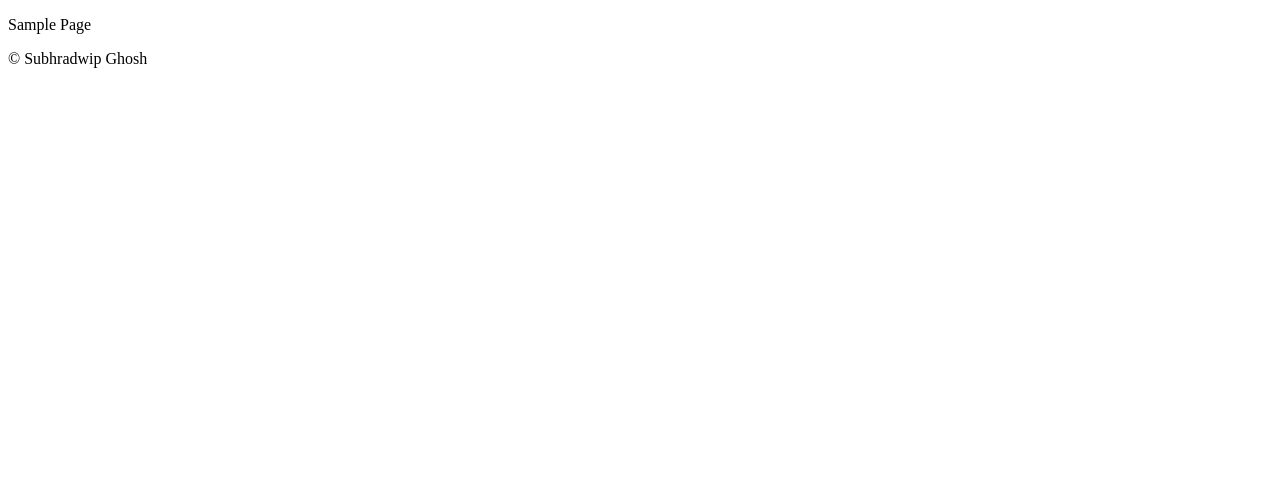
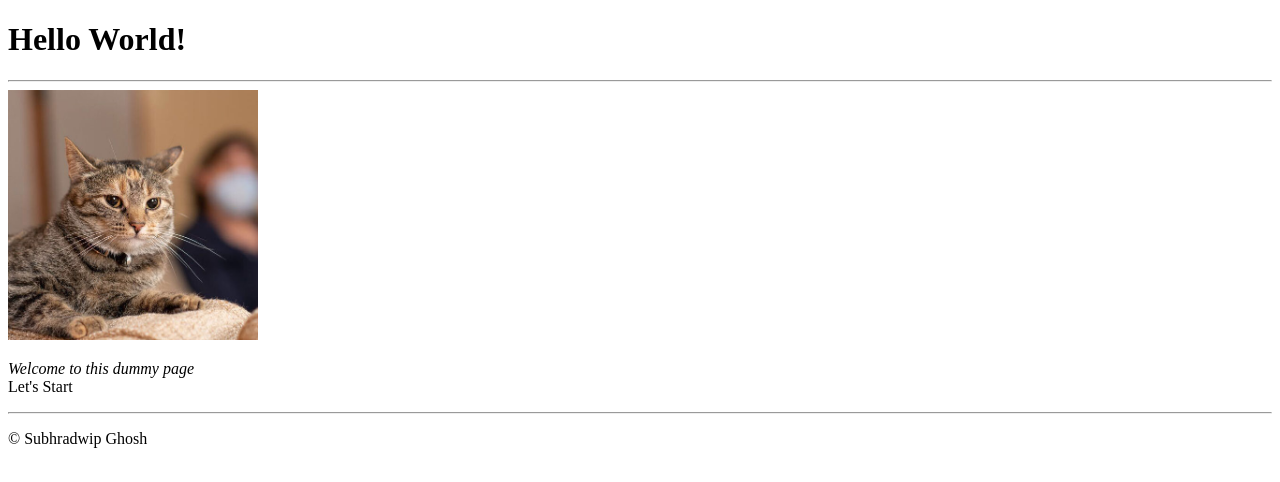
Before and after one commit to subhradwipghosh/subhradwipghosh.github.io, a plain HTML site: page index.html in a window 1280 px wide. Drawn offline with Linux system fonts and the light colour scheme.

Commit message:
initial commit

```diff
--- a/index.html
+++ b/index.html
@@ -5,8 +5,14 @@
 		<title>Index</title>
 	</head>
 	<body>
+		<header>
+			<h1> Hello World! </h1>
+			<hr>
+		</header>
 		<main>
-			<p> Sample Page </p>
+			<img src="img/cat.jpg" alt="Meaw.jpeg" title="Don't hover on me!" width="250" height="250">
+			<p><em>Welcome to this dummy page</em><br>Let's Start</p>
+			<hr>
 		</main>
 		<footer>
 			<p>&copy; Subhradwip Ghosh</p>
```
Also changed, not shown: img/cat.jpg (added).
